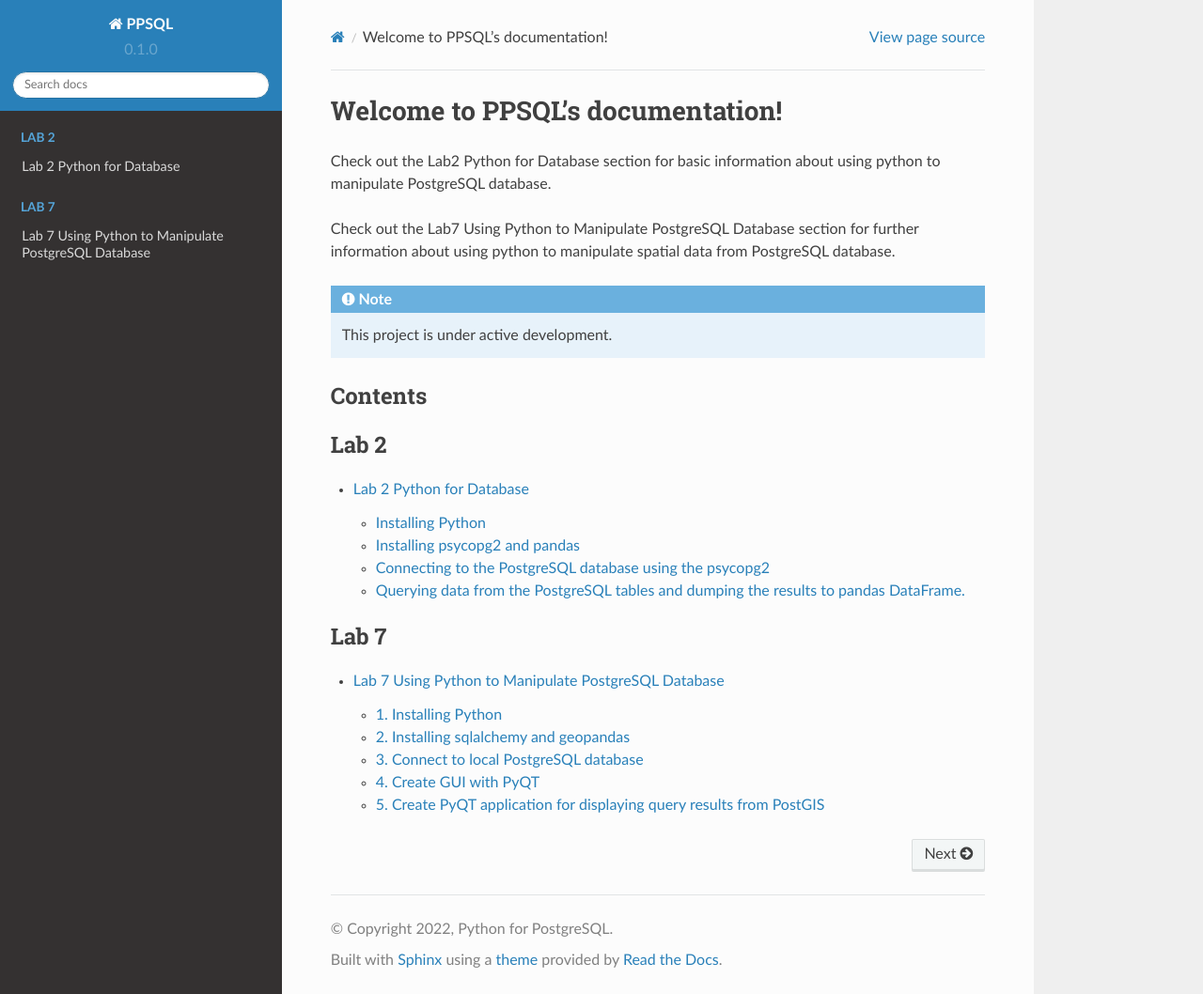
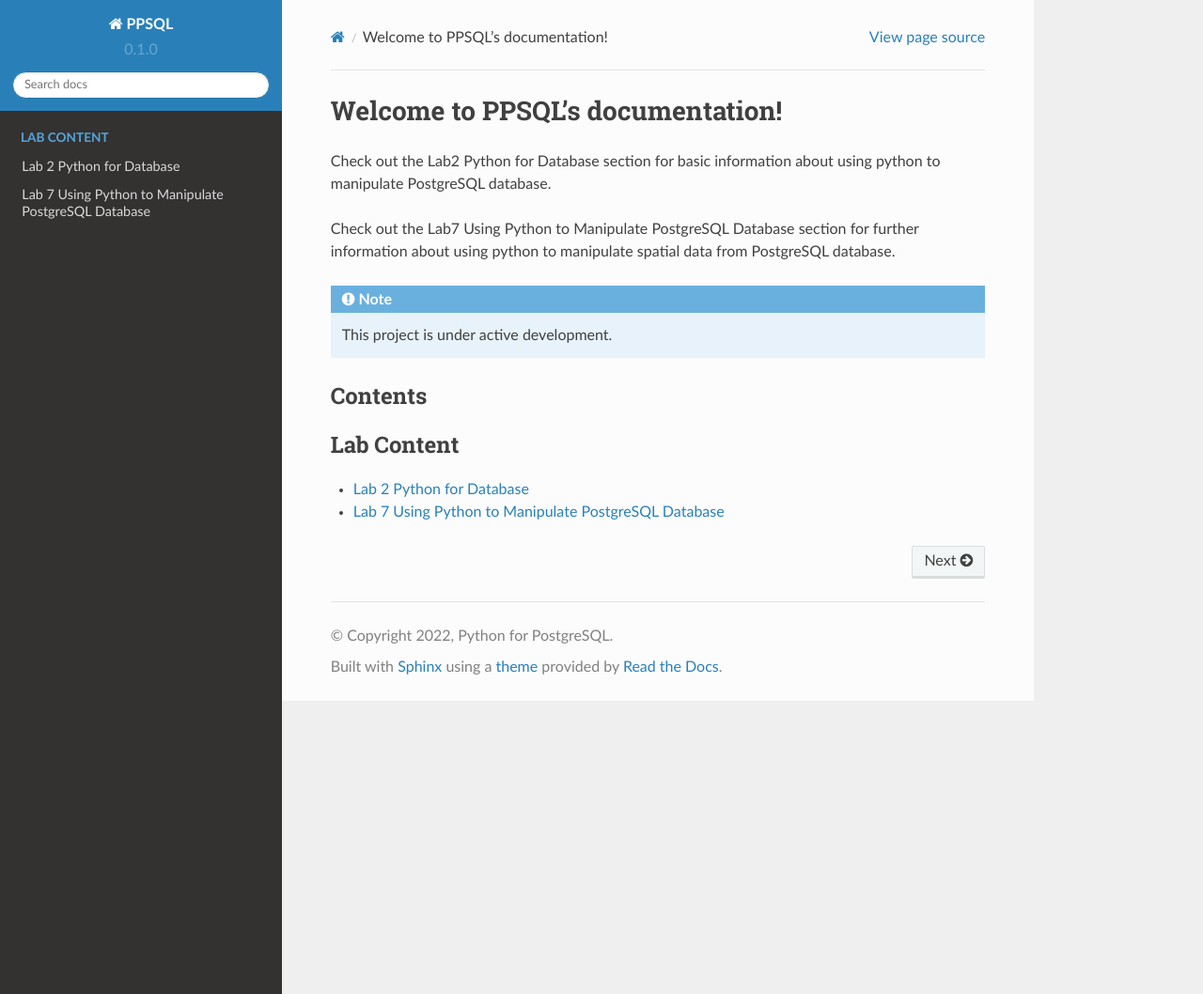
Before and after one commit to lc06/python_for_postgresql, a Sphinx documentation site: the page built from docs/source/index.rst, in a window 1280 px wide and 1058 px high. Shown: the whole window at 94% size. Built offline with Sphinx 7.4.7 and the Read the Docs theme 2.0.0, drawn with Linux system fonts in a browser that asks for light colours.

```diff
--- a/docs/source/index.rst
+++ b/docs/source/index.rst
@@ -13,13 +13,12 @@ Contents
 --------
 
 .. toctree::
-   :maxdepth: 2
-   :caption: Lab 2
+   :maxdepth: 1
+   :caption: Lab Content
 
    notebooks/Lab2 Python for Database
+   notebooks/Lab7 Using Python to Manipulate PostgreSQL Database
 
 .. toctree::
    :maxdepth: 2
    :caption: Lab 7
-
-   notebooks/Lab7 Using Python to Manipulate PostgreSQL Database
```
